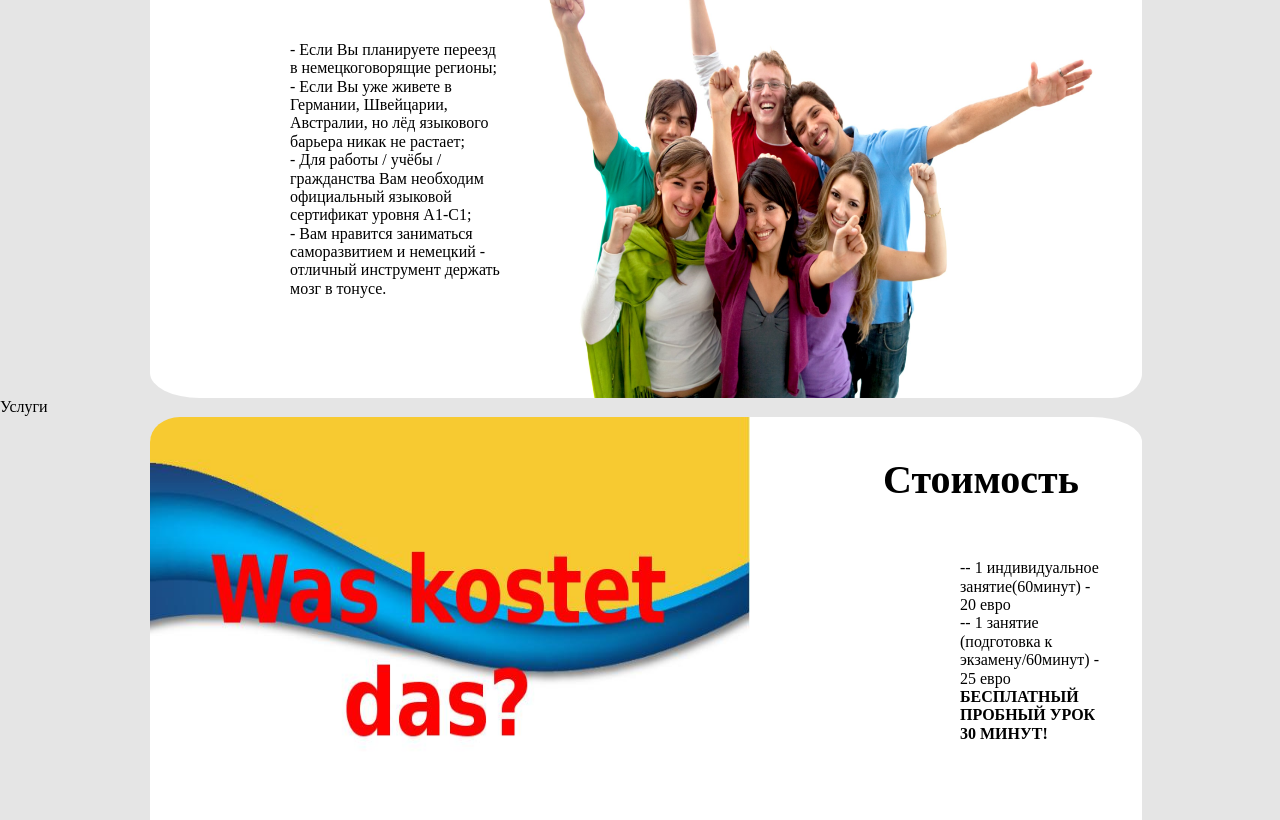
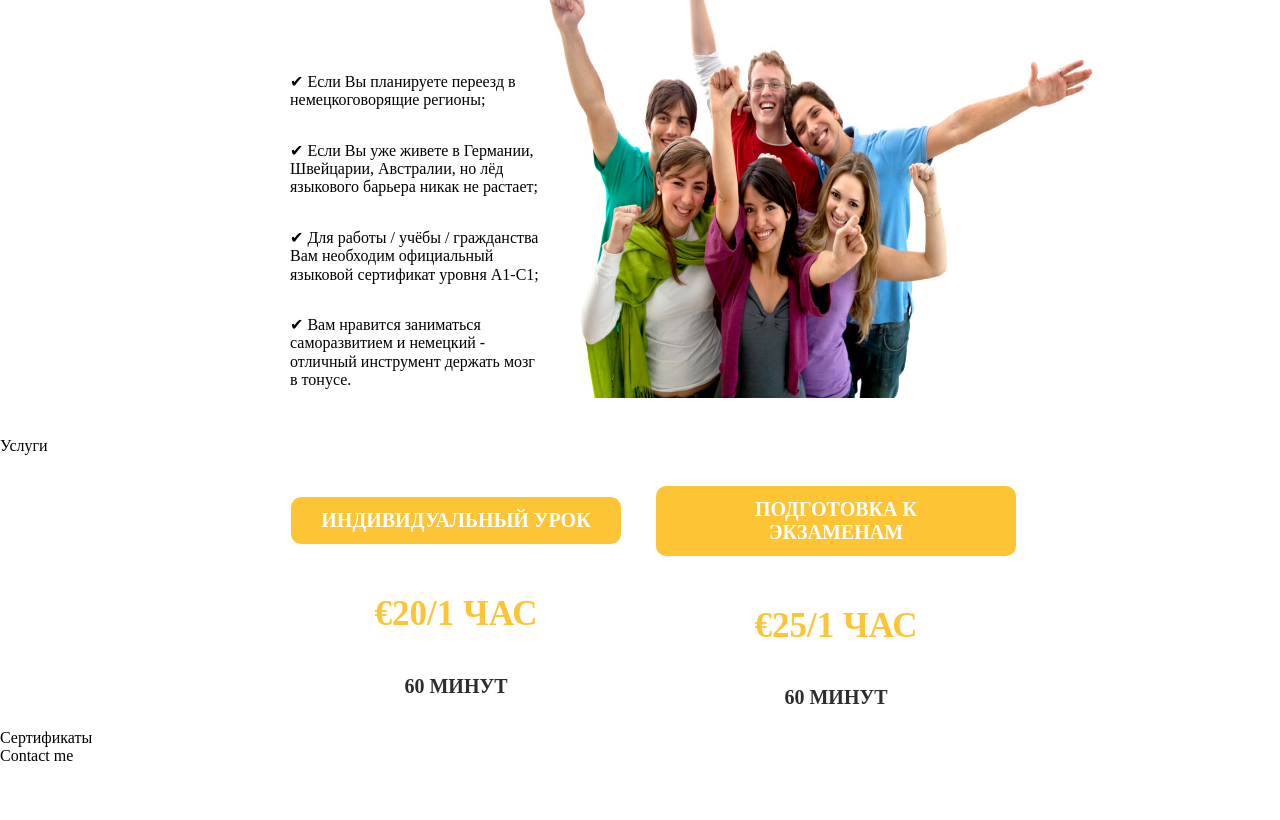
Before and after one commit to Oxy26/Project-2, a plain HTML site: page index.html in a window 1280 px wide. Shown: the part 650-1470 px from the top of the page. After the commit the page ends 1416 px from the top, so only its background shows below. Drawn offline with Linux system fonts and the light colour scheme.

Commit message:
added price tables

```diff
--- a/index.html
+++ b/index.html
@@ -5,6 +5,7 @@
     <meta charset="UTF-8">
     <meta http-equiv="X-UA-Compatible" content="IE=edge">
     <meta name="viewport" content="width=device-width, initial-scale=1.0">
+    <link rel="icon" href="https://cdn-icons-png.flaticon.com/512/5319/5319258.png" type="image/png">
     <link rel="stylesheet" href="normalize.css">
     <link rel="stylesheet" href="style.css">
     <title>Easy-German</title>
@@ -22,36 +23,61 @@
                     <li><a href="about.asp">About</a></li>
                 </ul>
                 <aside>
-                    <img src="/assets/images/germangirl1.png" alt="germangirl">
+                    <img src="./assets/images/germangirl1.png" alt="germangirl">
                 </aside>
             </header>
             <main class="main">
                 <div class="main__div">
-                    <div class="main__div__blok1">
+                    <div class="main__div__bloсk1">
                         <div>
                             <h2 class="h2">Для кого?</h2>
-                            <p class="main__div__p"> - Если Вы планируете переезд в немецкоговорящие регионы;<br />
-                                - Если Вы уже живете в Германии, Швейцарии, Австралии, но лёд языкового барьера никак не
-                                растает;<br />
-                                - Для работы / учёбы / гражданства Вам необходим официальный языковой сертификат уровня
-                                А1-С1;<br />
-                                - Вам нравится заниматься саморазвитием и немецкий - отличный инструмент держать мозг в
-                                тонусе.
+                            <p class="main__div__p">
+                            <p>&#10004 Если Вы планируете переезд в немецкоговорящие
+                                регионы;</p>
+                            <p>&#10004 Если Вы уже живете в Германии, Швейцарии, Австралии, но лёд языкового
+                                барьера
+                                никак не
+                                растает;</p>
+                            <p>&#10004 Для работы / учёбы / гражданства Вам необходим официальный языковой
+                                сертификат уровня
+                                А1-С1;</p>
+                            <p>&#10004 Вам нравится заниматься саморазвитием и немецкий - отличный инструмент
+                                держать мозг в
+                                тонусе.</p>
                             </p>
                         </div>
                         <img class="image__main" src="assets/images/students.jpg" alt="backpack">
                     </div>
-                    <div class="main__div__blok2">Услуги</div>
+                    <div class="main__div__block2">Услуги</div>
                     <div class="main__div">
-                        <div class="main__div__blok1">
-                            <img class="image__main_price" src="./assets/images/was5.png" alt="price">
-                            <div>
+                        <div class="main__div__bloсk1">
+                            <!--<img class="image__main_price" src="./assets/images/was5.png" alt="price">-->
+
+                            <div class="pricing-table">
+                                <div class="pricing-card">
+                                    <h3 class="pricing-card__header">Индивидуальный урок</h3>
+                                    <div class="price">
+                                        <span>€20</span><span>/1 час</span>
+                                    </div>
+                                    <div class="pricing-card__details">60 минут</div>
+                                </div>
+                                <div class="pricing-card">
+                                    <h3 class="pricing-card__header">Подготовка к экзаменам</h3>
+                                    <div class="price">
+                                        <span>€25</span><span>/1 час</span>
+                                    </div>
+                                    <div class="pricing-card__details">60 минут</div>
+                                </div>
+                            </div>
+
+                            <!--Блок Саши-->
+                            <!--<div>
                                 <h2 class="h2">Стоимость</h2>
                                 <p class="main__div__p"> -- 1 индивидуальное занятие(60минут) - 20 евро <br>
                                     -- 1 занятие (подготовка к экзамену/60минут) - 25 евро <br>
                                     <span> <b>БЕСПЛАТНЫЙ ПРОБНЫЙ УРОК 30 МИНУТ!</b></span>
                                 </p>
-                            </div>
+                            </div>-->
 
                         </div>
                         <div class="main__div__blok4">Сертификаты</div>
--- a/style.css
+++ b/style.css
@@ -1,5 +1,5 @@
 .body {
-    background-color: #E5E5E5;
+    /*background-color: #E5E5E5;*/
 }
 
 /*Блок Оксаны*/
@@ -59,14 +59,14 @@ img {
     grid-template-rows: repeat(4, 1rf);
 }
 
-.main__div__blok1 {
+.main__div__bloсk1 {
     display: flex;
     width: 992px;
     margin-left: 150px;
     flex-grow: 1;
     padding: 25px;
     background-color: white;
-    border-radius: 5% 5% 5% 5%;
+    /*border-radius: 5% 5% 5% 5%;*/
     padding: 0% 0% 0% 0%;
 }
 
@@ -94,3 +94,75 @@ img {
     letter-spacing: 0em;
     text-align: center;
 }
+
+/*Блок цена и услуги*/
+.pricing-table{
+    /*margin: 0;
+    padding: 0;
+    box-sizing: border-box;
+    font-family: Verdana, Geneva, Tahoma, sans-serif;
+    text-decoration: none;*/
+    display: flex;
+    flex-direction: row;
+    flex-wrap: wrap;
+    justify-content: center;
+    align-items: center;
+    width: min(1440px, 100vw);
+}
+
+.pricing-card{
+    flex: 1;
+    max-width: 360px;
+    background-color: #fff;
+    margin: 10px 10px;
+    text-align: center;
+    cursor: pointer;
+    overflow: hidden;
+    color: #2d2d2d;
+    transition: .3s linear;
+    border-radius: 20px;
+}
+
+.pricing-card__header{
+    background-color: #fdc435;
+    display: inline-block;
+    color: #fff;
+    padding: 12px 30px;
+    border-radius: 10px;
+    font-size: 20px;
+    text-transform: uppercase;
+    font-weight: 600;
+    transition: .4s linear;
+}
+
+.pricing-card:hover .pricing-card__header {
+    box-shadow: 0 0 0 26em #fdc435;
+}
+
+.price{
+    font-size: 70px;
+    color: #fdc435;
+    margin: 20px 0;
+    transition: .2s linear;
+}
+
+.price span{
+    font-size: 35px;
+    font-weight: 700;
+}
+
+.pricing-card:hover, .pricing-card:hover .price{
+    color: #fff;
+}
+
+.pricing-card div{
+    font-size: 20px;
+    padding: 10px 0;
+    text-transform: uppercase;
+    font-weight: 600;
+}
+
+@media screen and (max-width: 1100px) {
+.pricing-card{
+    flex:50%;
+}
```
